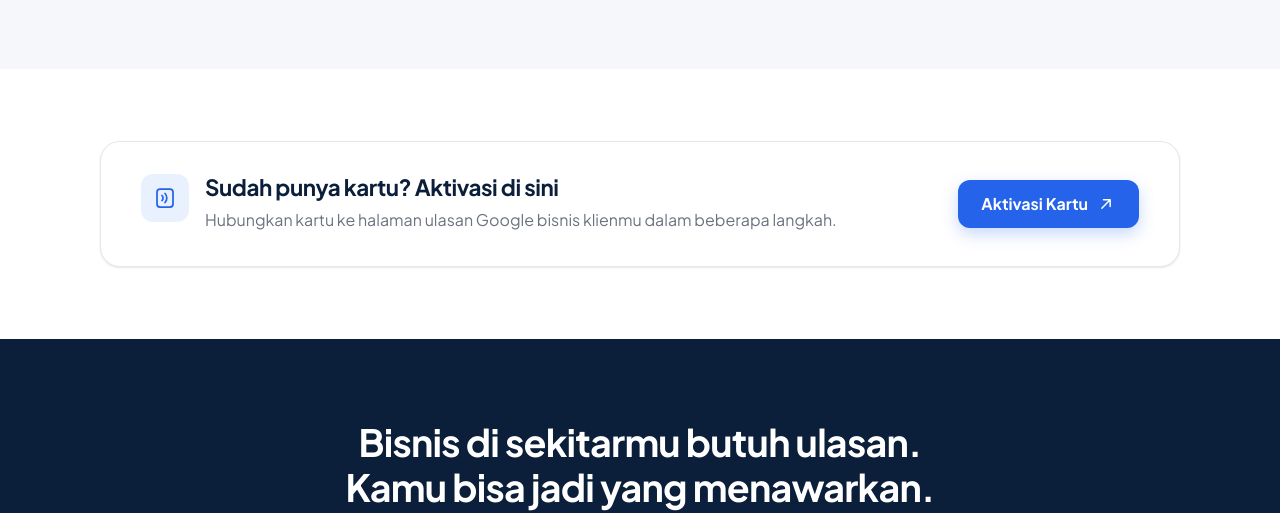
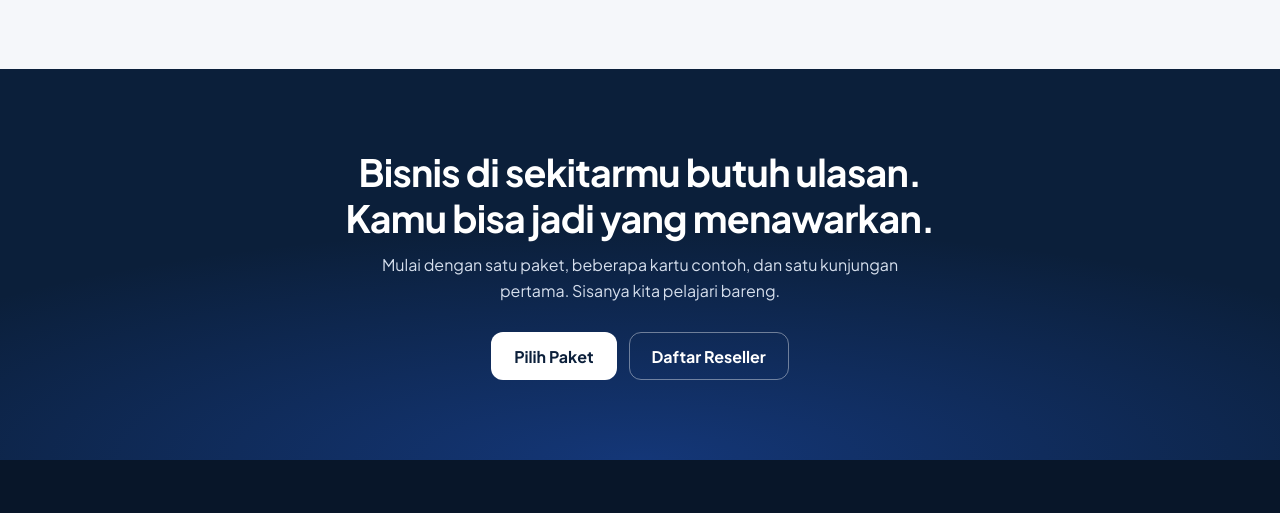
Before and after one commit to VepraGroup/VepraGroup.github.io, a plain HTML site: page index.html in a window 1280 px wide. Shown: the part 7000-7513 px from the top of the page. Drawn offline with Linux system fonts and the light colour scheme.

Commit message:
Add files via upload

```diff
--- a/index.html
+++ b/index.html
@@ -542,7 +542,7 @@
           <div class="faq-item">
             <h3><button class="faq-btn" aria-expanded="false" aria-controls="faq-9" id="faq-btn-9">Bagaimana cara aktivasi kartu untuk klien?<svg class="icon" viewBox="0 0 24 24" aria-hidden="true"><path d="M12 5v14M5 12h14"/></svg></button></h3>
             <div class="faq-panel" id="faq-9" role="region" aria-labelledby="faq-btn-9" hidden>
-              <p>Setiap kartu punya kode unik. Kamu cukup membuka halaman aktivasi, memasukkan data bisnis klien beserta link ulasan Google-nya, dan kartu langsung terhubung. Langkah lengkapnya ada di panduan aktivasi yang kamu terima setelah membeli paket.</p>
+              <p>Setiap kartu punya kode unik. Tempelkan HP ke kartu atau scan QR-nya, halaman aktivasi langsung terbuka. Pilih bisnis klien (cari namanya atau tempel link Google Maps), buat PIN, dan kartu langsung terhubung. Langkah lengkapnya ada di panduan aktivasi yang kamu terima setelah membeli paket.</p>
             </div>
           </div>
           <div class="faq-item">
@@ -555,26 +555,6 @@
       </div>
     </section>
 
-    <!-- =====================================================
-         10. AKTIVASI KARTU (link ke sistem yang sudah ada)
-         ===================================================== -->
-    <section class="section" aria-label="Aktivasi kartu">
-      <div class="container">
-        <div class="activation reveal">
-          <div class="inner">
-            <span class="icon-box"><svg class="icon" viewBox="0 0 24 24" aria-hidden="true"><rect x="4" y="3" width="16" height="18" rx="3"/><path d="M9 9.5a3.5 3.5 0 0 1 0 5M12 7.5a6.5 6.5 0 0 1 0 9"/></svg></span>
-            <div>
-              <h2>Sudah punya kartu? Aktivasi di sini</h2>
-              <p>Hubungkan kartu ke halaman ulasan Google bisnis klienmu dalam beberapa langkah.</p>
-            </div>
-          </div>
-          <a class="btn btn-primary" data-config-href="ACTIVATION_URL" href="https://vepracuan.com/kartu/" target="_blank" rel="noopener">
-            Aktivasi Kartu
-            <svg class="icon" viewBox="0 0 24 24" aria-hidden="true"><path d="M7 17L17 7M9 7h8v8"/></svg>
-          </a>
-        </div>
-      </div>
-    </section>
 
     <!-- =====================================================
          11. CTA PENUTUP
@@ -607,7 +587,6 @@
             <li><a href="#paket">Paket</a></li>
             <li><a href="gabung.html">Gabung</a></li>
             <li><a href="kontak.html">Kontak</a></li>
-            <li><a data-config-href="ACTIVATION_URL" href="https://vepracuan.com/kartu/" target="_blank" rel="noopener">Aktivasi Kartu</a></li>
           </ul>
         </div>
         <div>
```
Also changed, not shown: gabung.html (+0 -1 lines), kebijakan-privasi.html (+0 -1 lines), kebijakan-refund.html (+0 -1 lines), kontak.html (+0 -9 lines), syarat-ketentuan.html (+0 -1 lines).
